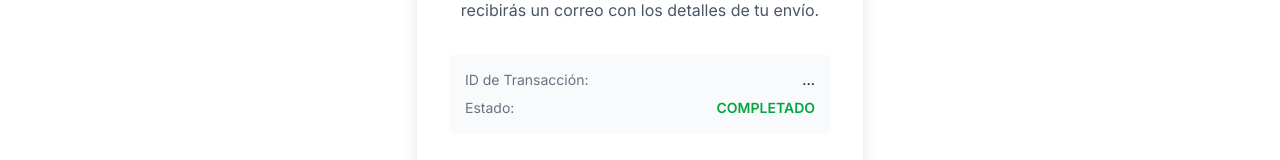
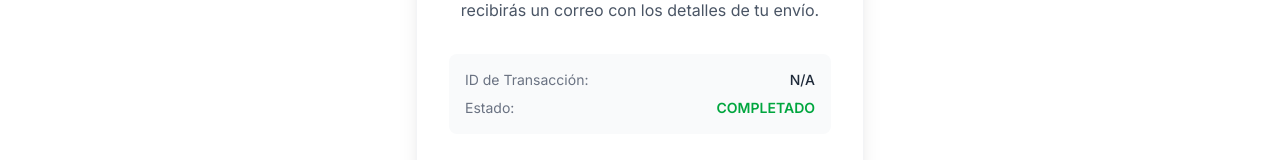
Before and after one commit to mgutierrez1477/mi-ecommerce-pro, a Next.js app in the folder frontend/: page /checkout/success in a window 1280 px wide. Shown: the part 306-466 px from the top of the page. Built offline with nearby package versions, Linux system fonts and the light colour scheme.

Commit message:
fix: wrap in suspense

```diff
--- a/frontend/src/app/checkout/success/page.tsx
+++ b/frontend/src/app/checkout/success/page.tsx
@@ -1,26 +1,22 @@
 "use client";
 
-import { useEffect } from "react";
+import { useEffect, Suspense } from "react"; // Añadido Suspense
 import Link from "next/link";
 import { useSearchParams } from "next/navigation";
 import { CheckCircleIcon, ShoppingBagIcon, ArrowRightIcon } from "@heroicons/react/24/outline";
-// Si tienes un store de carrito, impórtalo para limpiarlo
-// import { useCartStore } from "@/store/useCartStore";
 
-export default function SuccessPage() {
+// 1. Movemos la lógica a un componente interno
+function SuccessContent() {
   const searchParams = useSearchParams();
   const paymentIntent = searchParams.get("payment_intent");
-  // const clearCart = useCartStore((state) => state.clearCart);
 
   useEffect(() => {
-    // Al llegar aquí, el pago fue exitoso, limpiamos el carrito local
-    // clearCart();
+    // Aquí puedes limpiar el carrito si descomentas tu store
   }, []);
 
   return (
     <div className="min-h-[80vh] flex items-center justify-center px-4">
       <div className="max-w-md w-full bg-white p-8 rounded-2xl shadow-xl border border-gray-100 text-center">
-        {/* Icono de Éxito Animado */}
         <div className="flex justify-center mb-6">
           <div className="rounded-full bg-green-100 p-3 animate-bounce">
             <CheckCircleIcon className="w-16 h-16 text-green-600" />
@@ -34,12 +30,11 @@ export default function SuccessPage() {
           Tu pedido ha sido procesado con éxito. Pronto recibirás un correo con los detalles de tu envío.
         </p>
 
-        {/* Detalles del Pago */}
         <div className="bg-gray-50 rounded-lg p-4 mb-8 text-left">
           <div className="flex justify-between mb-2">
             <span className="text-sm text-gray-500">ID de Transacción:</span>
             <span className="text-sm font-mono font-medium text-gray-800 truncate ml-4">
-              {paymentIntent?.slice(0, 20)}...
+              {paymentIntent ? `${paymentIntent.slice(0, 20)}...` : "N/A"}
             </span>
           </div>
           <div className="flex justify-between">
@@ -50,7 +45,6 @@ export default function SuccessPage() {
           </div>
         </div>
 
-        {/* Acciones */}
         <div className="space-y-3">
           <Link
             href="/orders"
@@ -76,3 +70,12 @@ export default function SuccessPage() {
     </div>
   );
 }
+
+// 2. El export por defecto envuelve el contenido en Suspense para evitar el error de Vercel
+export default function SuccessPage() {
+  return (
+    <Suspense fallback={<div className="min-h-screen flex items-center justify-center">Cargando confirmación...</div>}>
+      <SuccessContent />
+    </Suspense>
+  );
+}
```
